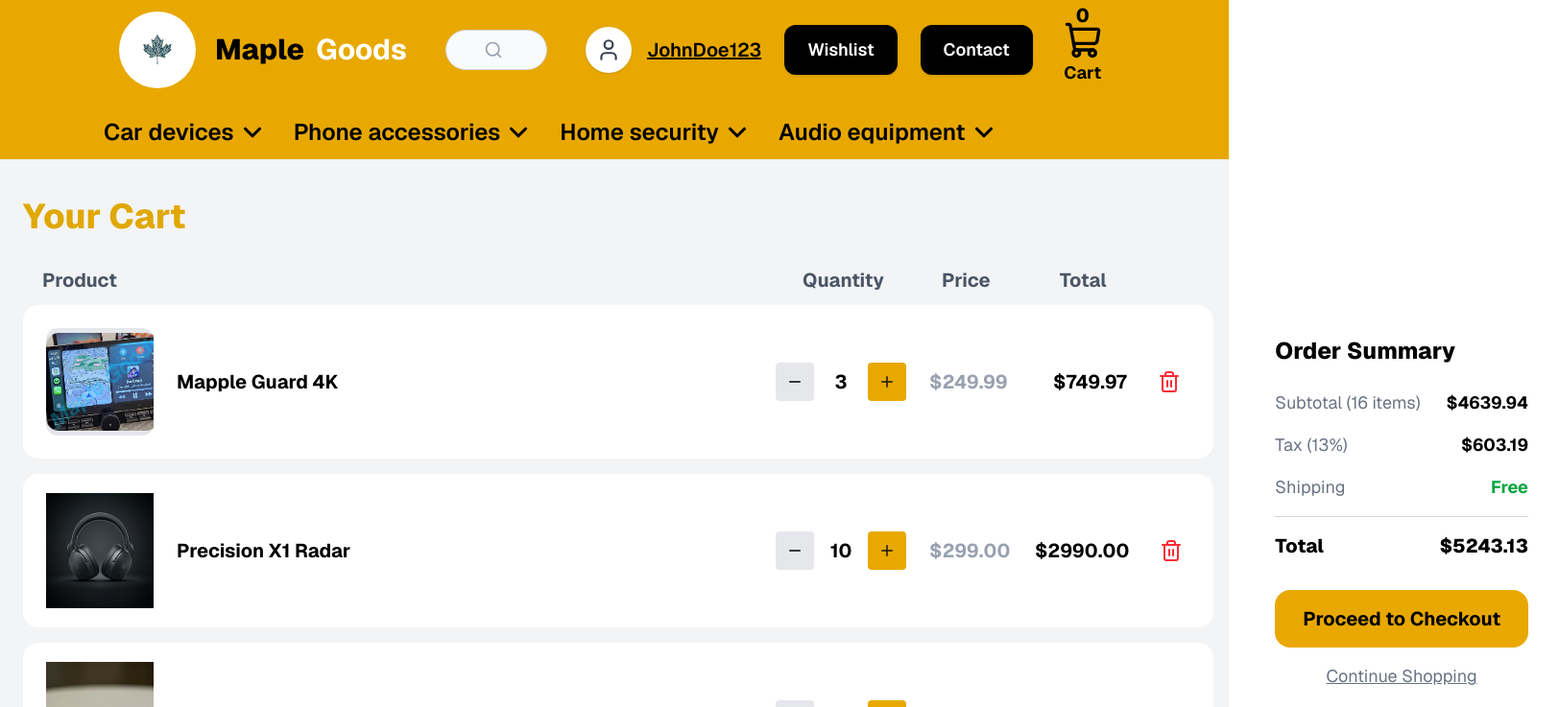
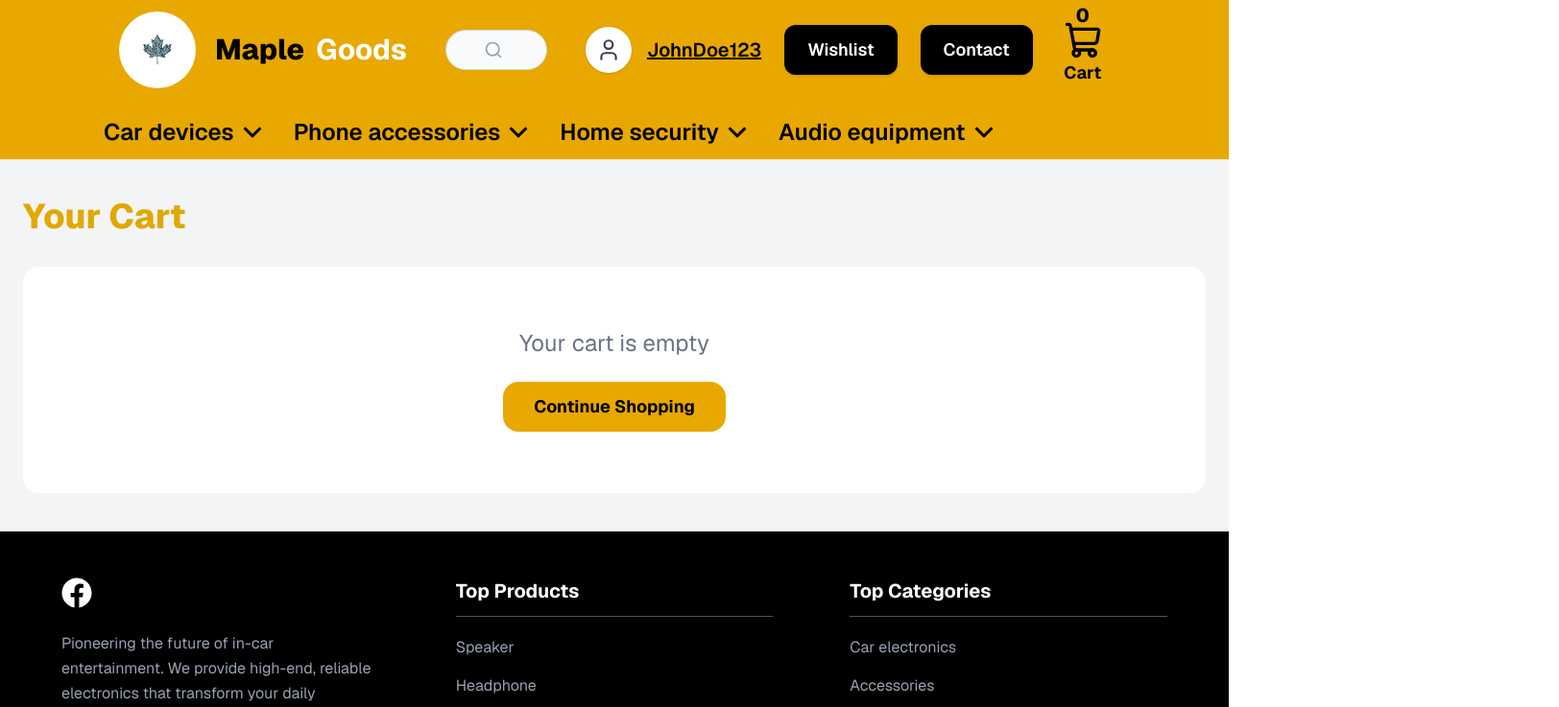
Before and after one commit to HenryPhan05/MapleGood, a Next.js app: page /user/cart in a window 1280 px wide. Shown: the top 737 px of the page at 96% size, 1624 px wide, since content can reach past the window. Built offline with nearby package versions, Linux system fonts and the light colour scheme.

Commit message:
updated cart to add product

```diff
--- a/app/user/cart/page.tsx
+++ b/app/user/cart/page.tsx
@@ -3,7 +3,7 @@
 import { useEffect, useState } from "react";
 import NavigationBarApp from "../../components/NavigationBarApp";
 import Footer from "../../components/Footer";
-
+import { UseCartStore } from "@/app/products/cartStore";
 import { Trash2, Plus, Minus } from "lucide-react";
 import carElectronicsImage from "../../public/images/categories/carElectronic.png";
 import headphoneImage from "../../public/images/products/headphone.png";
@@ -22,56 +22,11 @@ type CartItem = {
 
 export default function CartPage() {
   // Sample cart data matching the products on the homepage
-  const [cartItems, setCartItems] = useState<CartItem[]>([
-    {
-      id: "1",
-      name: "Mapple Guard 4K",
-      category: "Car Screens",
-      price: 249.99,
-      description: "Dual-channel dash cam",
-      quantity: 3,
-      image: carElectronicsImage,
-      rate: 4
-    },
-    {
-      id: "2",
-      name: "Precision X1 Radar",
-      category: "Audio Equipment",
-      price: 299.00,
-      description: "Long-range 360 radar detection",
-      quantity: 10,
-      image: headphoneImage,
-      rate: 4.5,
-    },
-    {
-      id: "3",
-      name: "Connect Pro 10",
-      category: "Phone Accessories",
-      price: 299.99,
-      description: "wireless smartphone integration",
-      quantity: 3,
-      image: phoneImage,
-      rate: 4
-    },
-  ]);
 
-  const updateQuantity = (cartItemID: string, delta: number) => {
-    setCartItems((prev) =>
-      prev.map((item) => {
-        if (item.id === cartItemID) {
-          const newQty = item.quantity + delta;
-          if (newQty < 1) return item;
-          return { ...item, quantity: newQty };
-        }
-        return item;
-      })
-    );
-  };
+  const cartItems = UseCartStore((state) => state.cartItems);
+  const updateQuantity = UseCartStore((state) => state.updateQuantity);
 
-  const removeItem = (cartItemID: string) => {
-    setCartItems((prev) => prev.filter((item) => item.id !== cartItemID));
-  };
-
+  const removeItem = UseCartStore((state) => state.removeItem);
   const subtotal = cartItems.reduce((sum, item) => sum + item.price * item.quantity, 0);
   const tax = subtotal * 0.13;
   const total = subtotal + tax;
@@ -110,7 +65,7 @@ export default function CartPage() {
             <div className="flex flex-col lg:flex-row gap-8 w-400">
               {/* Cart Items */}
               <div className="flex-1 flex flex-col gap-4">
-                {cartItems.map((item) => (
+                {cartItems.map((item: CartItem) => (
                   <div
                     key={item.id}
                     className="bg-white rounded-2xl p-6 flex items-center gap-6"
```
